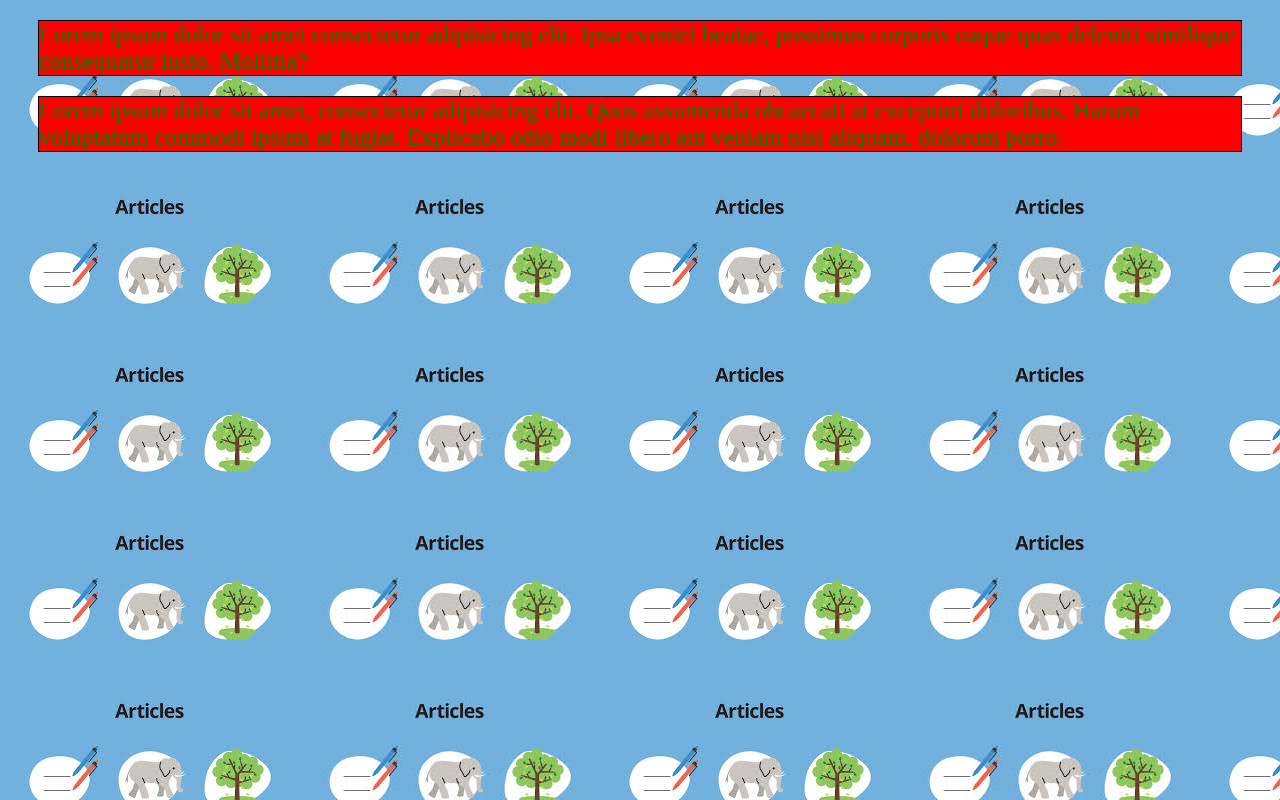
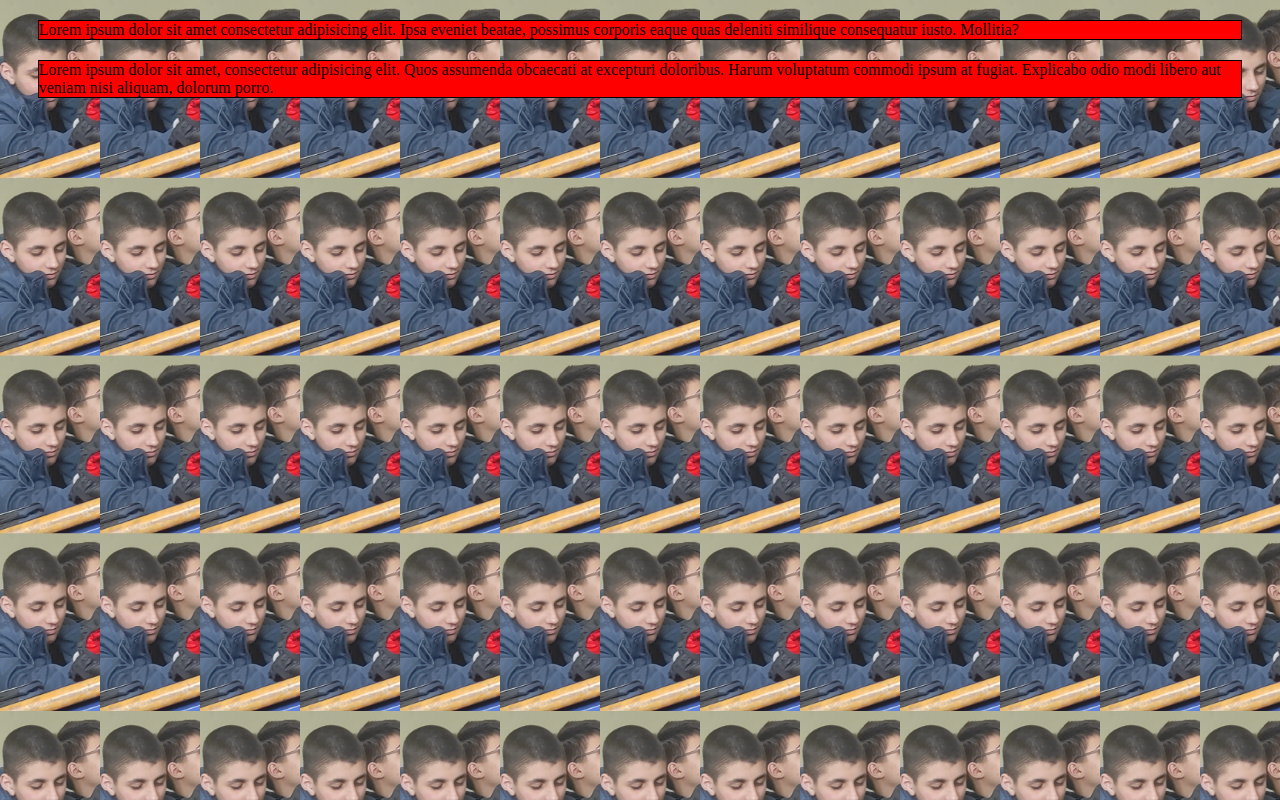
Before and after one commit to yakupozmm/ders-3, a plain HTML site: page index.html in a window 1280 px wide. Drawn offline with Linux system fonts and the light colour scheme.

Commit message:
sıddık

```diff
--- a/css/style.css
+++ b/css/style.css
@@ -7,9 +7,8 @@ margin: 20px 30px;
 body{
 
 
-    background-image: url(../images/bg3.jpg);
-    color: green;
-    font-size: 150%;
+   background-image: url(../images/sıddık.jpg.jpg);
+   background-size: 100px;
 
 
 }
```
Also changed, not shown: images/sıddık.jpg.jpg (added).
